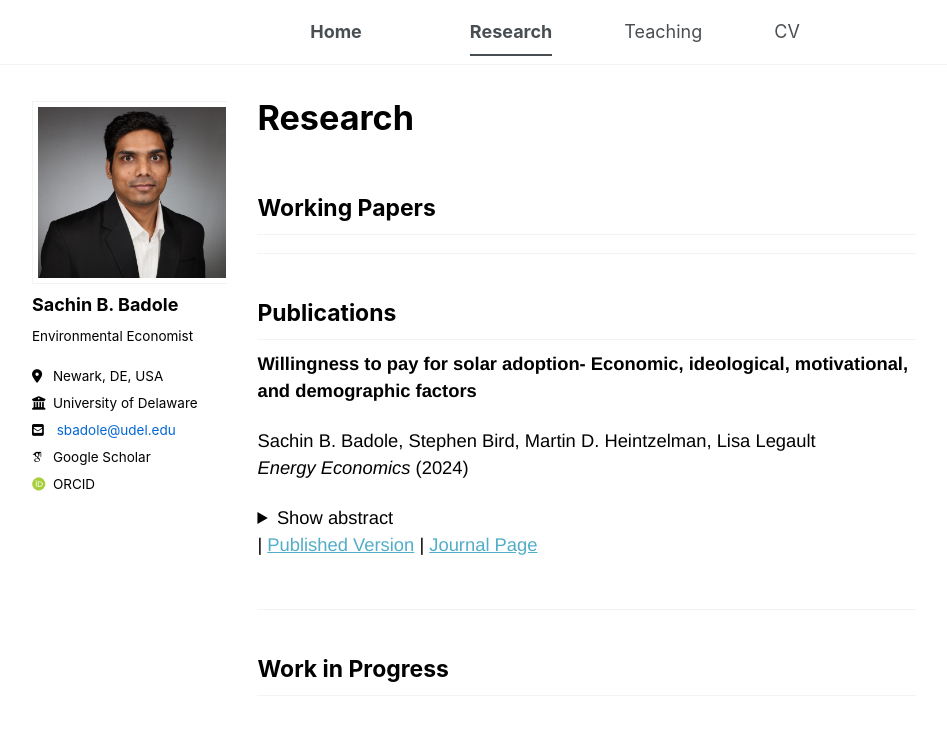
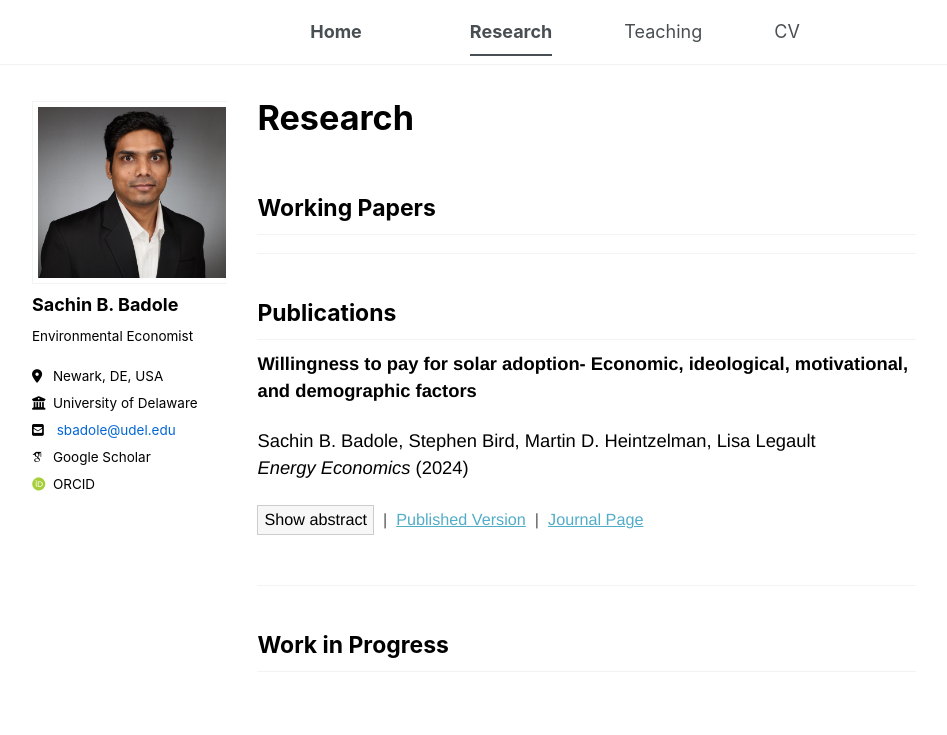
Before and after one commit to sachin-b-badole/sachin-b-badole.github.io, a Jekyll site: the page built from _pages/research.md, in a window 1280 px wide. Shown: the top 735 px of the page, without its empty margins (76-1023 px from the left). Built offline with Jekyll 4.4.1, drawn with Linux system fonts in a browser that asks for light colours; some web fonts are replaced; a script bundle is joined from its source files by our own code; library files that are not in the unit come from our copies.

Commit message:
Update custom.css

```diff
--- a/assets/css/custom.css
+++ b/assets/css/custom.css
@@ -430,49 +430,59 @@
 /*Date: jan 21, 2026 11pm*/
 /* ===== Research page: inline abstract + links ===== */
 
-.paper-links {
+/* -------------- Research page abstract toggle -------------- */
+
+/* Put everything on one line */
+.paper-bar {
+  display: flex;
+  flex-wrap: wrap;
+  align-items: center;
+  gap: 6px;
   font-size: 0.9rem;
   margin-top: 0.3rem;
 }
 
-/* Make details/summary appear inline */
-.abs-inline {
+/* Make details/summary look like a small button */
+.paper-bar details {
+  display: inline-flex;
+}
+
+.paper-bar summary {
+  cursor: pointer;
+  padding: 2px 6px;
+  border: 1px solid #ccc;
+  background: #f7f7f7;
+  list-style: none;
+}
+
+/* hide the default triangle */
+.paper-bar summary::-webkit-details-marker {
+  display: none;
+}
+
+/* TEXT SWITCHING: show vs hide */
+summary .hide {
+  display: none;
+}
+
+details[open] summary .show {
+  display: none;
+}
+
+details[open] summary .hide {
   display: inline;
 }
 
-.abs-inline > summary {
-  display: inline-block;
-  padding: 2px 6px;
-  border: 1px solid #ccc;
-  background: #f7f7f7;
-  cursor: pointer;
+/* Abstract body drops below the bar */
+.paper-bar .abstract-text {
+  margin-top: 0.4rem;
+  flex-basis: 100%;
+  font-size: 0.9rem;
+  line-height: 1.4;
 }
 
-/* Hide default triangle marker */
-.abs-inline summary::-webkit-details-marker {
-  display: none;
+/* separator pipes */
+.paper-bar .sep {
+  color: #555;
+  margin: 0 3px;
 }
-
-/* When open, show "(hide)" after the label
-.abs-inline[open] > summary::after {
-  content: "Hide abstract";
-}*/
-
-/* Show/Hide abstract toggler */
-.paper-bar summary .hide {
-  display: none;
-}
-
-.paper-bar details[open] summary .show {
-  display: none;
-}
-
-.paper-bar details[open] summary .hide {
-  display: inline;
-}
-
-
-/* Abstract text under the bar */
-.abs-inline > p {
-  margin-top: 0.4rem;
-}
```
